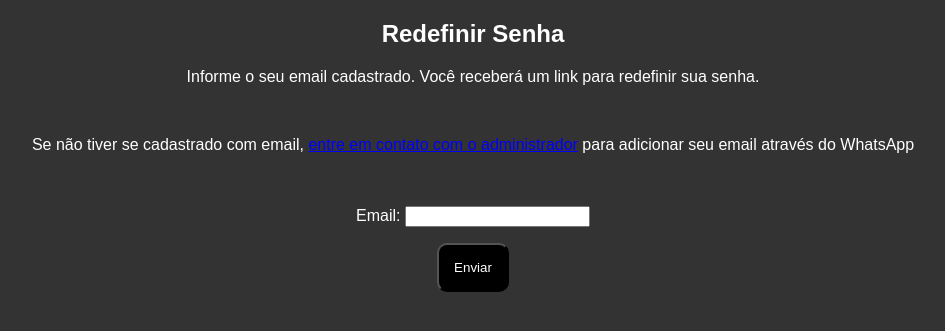
After one commit to ssxsandre/receitas-androlas-beta, a Django app: page /usuarios/password-reset/ in a window 1280 px wide. The commit adds this page. Shown: the top 331 px of the page, without its empty margins (167-1112 px from the left). Run offline with Django 3.2, Linux system fonts and the light colour scheme.

Commit message:
Resolvido conflitos e combinado históricos

```diff
--- /dev/null
+++ b/usuarios/templates/registration/password_reset.html
@@ -0,0 +1,55 @@
+<!DOCTYPE html>
+<html lang="pt-br">
+<head>
+    <meta charset="UTF-8">
+    <meta name="viewport" content="width=device-width, initial-scale=1.0">
+    <title>Redefinir Senha</title>
+    <style>
+      body {
+          font-family: Arial, sans-serif;
+          margin: 0;
+          padding: 0;
+          background-color: #333; /* Fundo escuro */
+          color: #fff; /* Cor do texto */
+
+      }
+      header {
+       text-align: center;
+      }
+      header a {
+        color: blue;
+      }
+      header a:hover {
+        color: #fff;
+      }
+      form button{
+       border-radius: 10px;
+       background-color: black;
+       color:white;
+       padding: 15px;
+        }
+        form button:hover {
+          background-color: darkslategrey;
+        }
+      form {
+        padding: 20px;
+          }
+
+  </style>
+</head>
+<body>
+  <header>
+    <h2>Redefinir Senha</h2>
+  <p>Informe o seu email cadastrado. Você receberá um link para redefinir sua senha.</p>
+  <br>
+  <p>Se não tiver se cadastrado com email, <a href="https://wa.me/22992349141" target="_blank">entre em contato com o administrador</a>
+     para adicionar seu email através do WhatsApp</p>
+
+  <form method="post">
+    {% csrf_token %}
+    {{ form.as_p }}
+    <button type="submit">Enviar</button>
+  </form>
+</header>
+</body>
+</html>
--- a/usuarios/urls.py
+++ b/usuarios/urls.py
@@ -1,7 +1,20 @@
 from django.urls import path
+from django.contrib.auth import views as auth_views
 from . import views
 urlpatterns = [
     path('cadastro/', views.cadastro, name="cadastro"),
     path('logar/', views.logar, name="login"),
     path('logout', views.logout, name="logout"),
+   path('password-reset/',
+         auth_views.PasswordResetView.as_view(template_name='registration/password_reset.html'),
+         name='password_reset'),
+    path('password-reset/done/',
+         auth_views.PasswordResetDoneView.as_view(template_name='registration/password_reset_done.html'),
+         name='password_reset_done'),
+    path('reset/<uidb64>/<token>/',
+         auth_views.PasswordResetConfirmView.as_view(template_name='registration/password_reset_confirm.html'),
+         name='password_reset_confirm'),
+    path('reset/done/',
+         auth_views.PasswordResetCompleteView.as_view(template_name='registration/password_reset_complete.html'),
+         name='password_reset_complete'),
 ]
```
Also changed, not shown: projeto_site_beta/settings.py (+10 -1 lines), usuarios/templates/login.html (+3 -17 lines), usuarios/templates/registration/password_reset_complete.html (added, +13 -0 lines), usuarios/templates/registration/password_reset_confirm.html (added, +16 -0 lines), usuarios/templates/registration/password_reset_done.html (added, +12 -0 lines), db.sqlite3, 1 other file.
